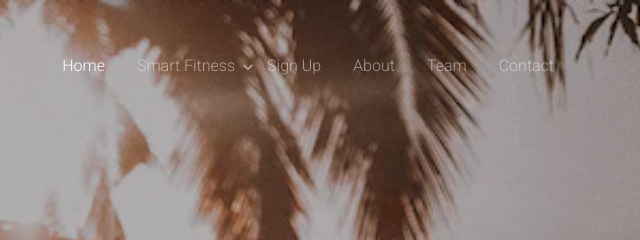
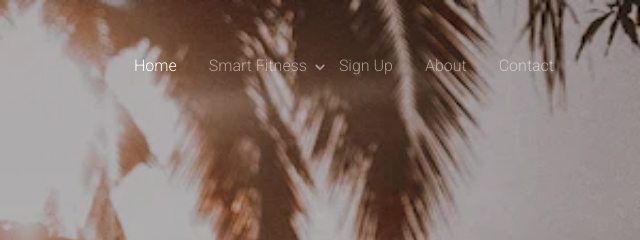
Before and after one commit to Gigx267/Project-Fitness, a plain HTML site: page Schedule.html in a window 1280 px wide. Shown: the top 240 px of the page, 640-1280 px from the left. Drawn offline with Linux system fonts and the light colour scheme; files whose address does not match are found by name.

Commit message:
Add files via upload

```diff
--- a/Schedule.html
+++ b/Schedule.html
@@ -91,8 +91,6 @@
 							</li>
 
 							<li><a href="about.html">About</a></li>
-
-							<li><a href="team.html">Team </a></li>
 							<li><a href="contact.html">Contact</a></li>
 								</ul>
 							</li>
```
